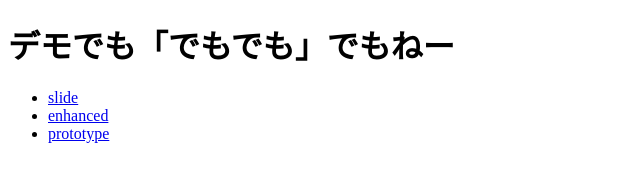
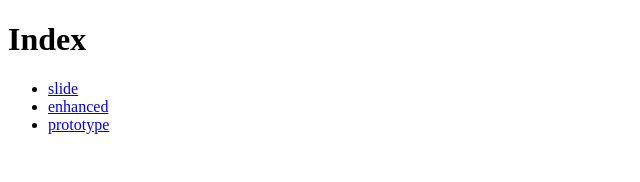
Before and after one commit to cocuh/pysat, a plain HTML site: page demo-web/index.html in a window 1280 px wide. Shown: the whole page, without its empty margins (0-640 px from the left). Drawn offline with Linux system fonts and the light colour scheme.

Commit message:
fix typos

```diff
--- a/demo-web/index.html
+++ b/demo-web/index.html
@@ -1,10 +1,10 @@
 <!DOCTYPE html>
 <html>
 <head>
-    <title>index</title>
+    <title>デモでも「でもでも」でもねー</title>
 </head>
 <body>
-<h1>デモでも「でもでも」でもねー</h1>
+<h1>Index</h1>
 <ul>
     <li><a href="/slide">slide</a></li>
     <li><a href="/enhanced">enhanced</a></li>
```
Also changed, not shown: demo-web/enhanced.html (+1 -1 lines), demo-web/slide.svg.
